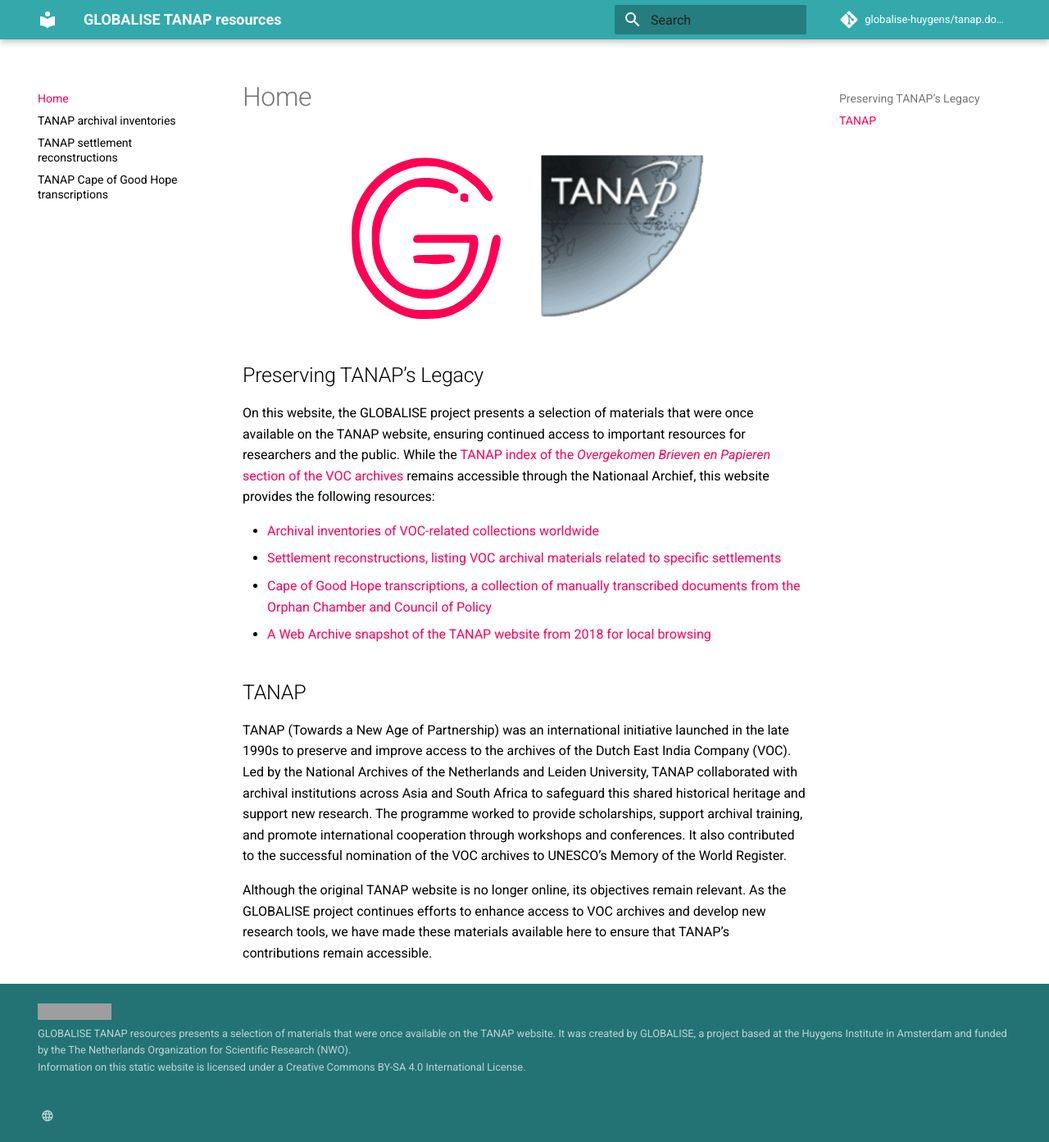
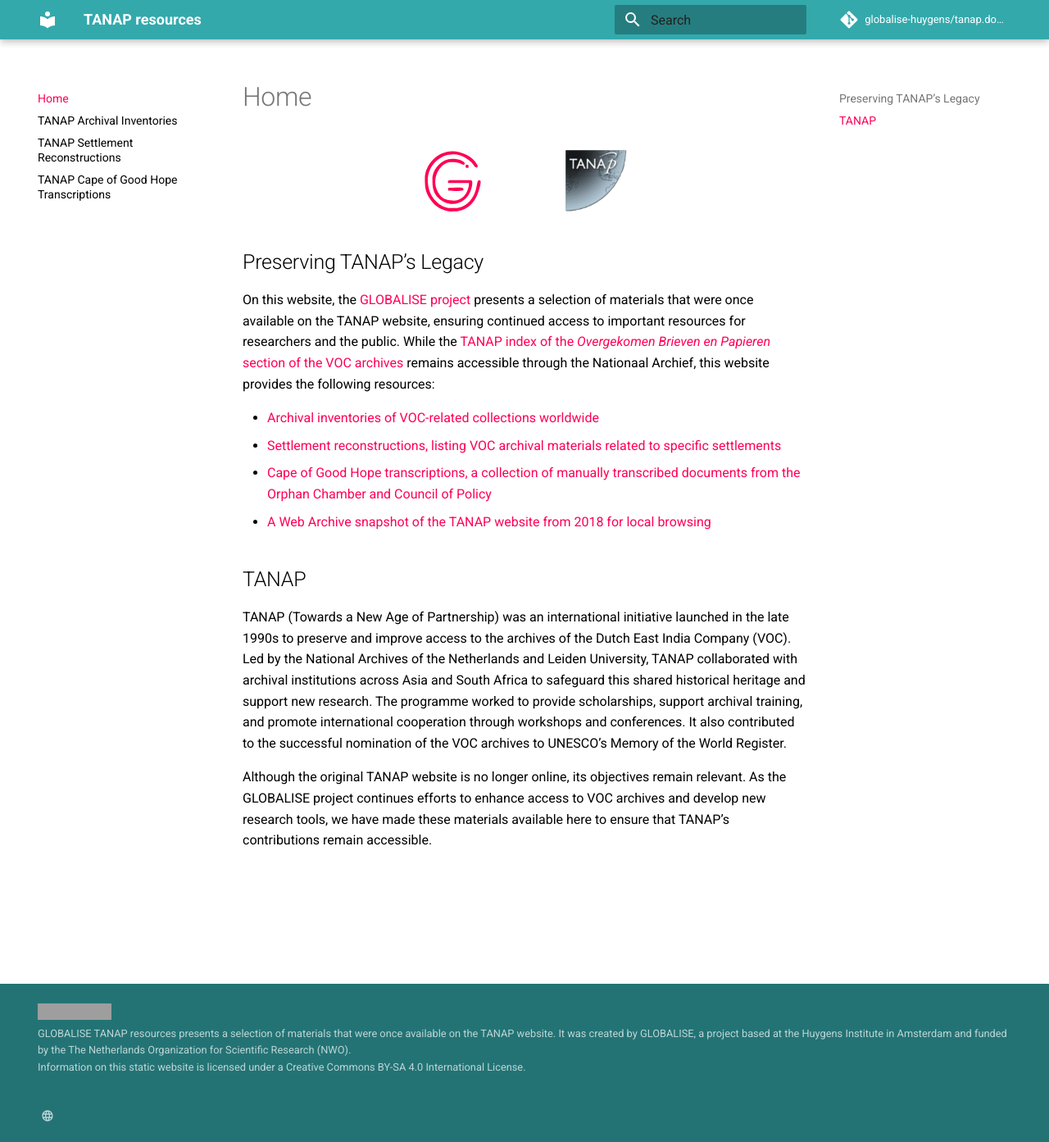
Before and after one commit to globalise-huygens/tanap.docs.globalise.huygens.knaw.nl, an MkDocs documentation site: the page built from docs/index.md, in a window 1280 px wide and 1393 px high. Shown: the whole window at 82% size. Built offline with MkDocs 1.6.1 and Material for MkDocs 9.7.7, drawn with Linux system fonts in a browser that asks for light colours; comment, search, counter and statistics services are not loaded; grey boxes are pictures that could not be loaded.

Commit message:
Update intro text

```diff
--- a/docs/index.md
+++ b/docs/index.md
@@ -6,14 +6,14 @@
 # Home
 
 <!-- ![GLOBALISE G](static/img/logo/globalise_g.svg) -->
-<p style="display: flex; justify-content: center; align-items: center; gap: 40px; text-align: center;">
-    <img src="static/img/logo/globalise_g.svg" alt="GLOBALISE Logo" style="width: 30%; max-width: 200px;">
-    <img src="static/img/logo/tanap.png" alt="TANAP Logo" style="width: 30%; max-width: 200px;">
+<p style="display: flex; justify-content: center; align-items: center; gap: 100px; text-align: center;">
+    <img src="static/img/logo/globalise_g.svg" alt="GLOBALISE Logo" style="width: 30%; max-width: 75px;">
+    <img src="static/img/logo/tanap.png" alt="TANAP Logo" style="width: 30%; max-width: 75px;">
 </p>
 
 ## Preserving TANAP’s Legacy
 
-On this website, the GLOBALISE project presents a selection of materials that were once available on the TANAP website, ensuring continued access to important resources for researchers and the public. While the [TANAP index of the *Overgekomen Brieven en Papieren* section of the VOC archives](https://www.nationaalarchief.nl/en/research/index/nt00348) remains accessible through the Nationaal Archief, this website provides the following resources:
+On this website, the [GLOBALISE project](https://globalise.huygens.knaw.nl/) presents a selection of materials that were once available on the TANAP website, ensuring continued access to important resources for researchers and the public. While the [TANAP index of the *Overgekomen Brieven en Papieren* section of the VOC archives](https://www.nationaalarchief.nl/en/research/index/nt00348) remains accessible through the Nationaal Archief, this website provides the following resources:
 
 - [Archival inventories of VOC-related collections worldwide](archival-inventories/index.md)
 - [Settlement reconstructions, listing VOC archival materials related to specific settlements](settlement-reconstructions/index.md)
--- a/mkdocs.yml
+++ b/mkdocs.yml
@@ -1,4 +1,4 @@
-site_name: GLOBALISE TANAP resources
+site_name: TANAP resources
 repo_name: "globalise-huygens/tanap.docs.globalise.huygens.knaw.nl/"
 repo_url: "https://github.com/globalise-huygens/tanap.docs.globalise.huygens.knaw.nl/"
 site_url: "https://docs.globalise.huygens.knaw.nl/tanap/"
@@ -18,9 +18,9 @@
 
 nav:
   - Home: index.md
-  - "TANAP archival inventories": archival-inventories/index.md
-  - "TANAP settlement reconstructions": settlement-reconstructions/index.md
-  - "TANAP Cape of Good Hope transcriptions": cape-transcriptions/index.md
+  - "TANAP Archival Inventories": archival-inventories/index.md
+  - "TANAP Settlement Reconstructions": settlement-reconstructions/index.md
+  - "TANAP Cape of Good Hope Transcriptions": cape-transcriptions/index.md
 
 markdown_extensions:
   - toc:
```
